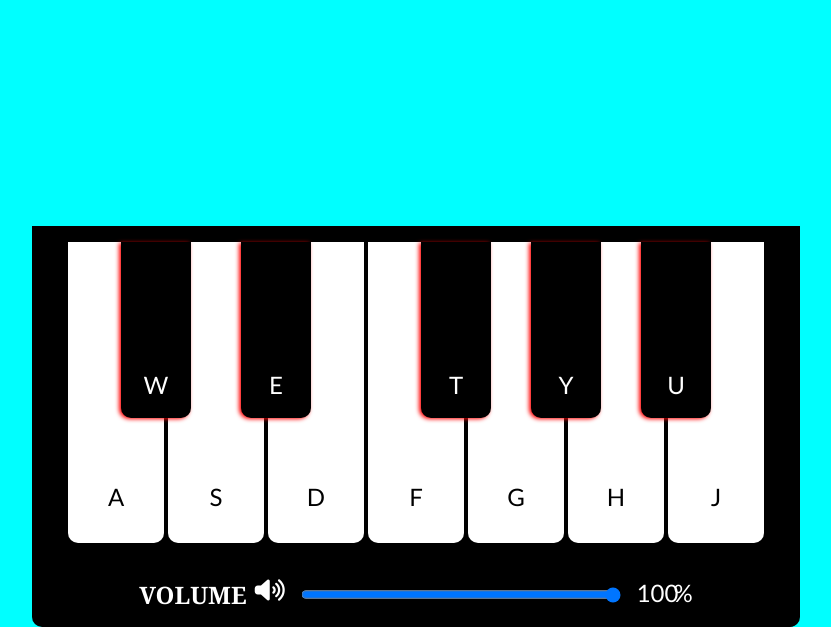
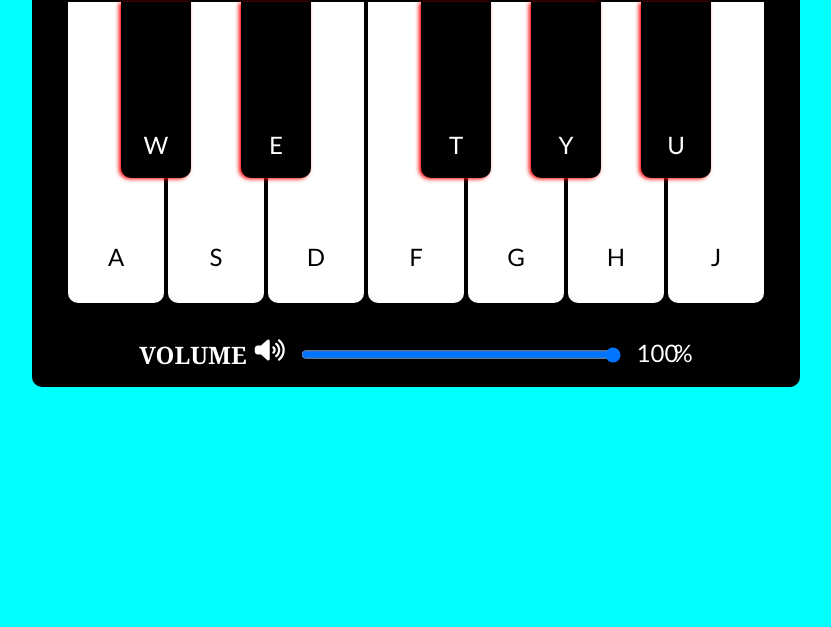
Before and after one commit to PrgAhmad/Piano, a plain HTML site: page index.html in a window 1280 px wide. Shown: the part 254-881 px from the top of the page, without its empty margins (224-1055 px from the left). After the commit the page ends 800 px from the top, so only its background shows below. Drawn offline with Linux system fonts and the light colour scheme; files whose address does not match are found by name.

Commit message:
Update style.css

```diff
--- a/style.css
+++ b/style.css
@@ -56,7 +56,6 @@ body{
     margin: auto;
    display: flex;
    justify-content: center;
-   margin-top: 30vh;
    background-color: black;
 }
 .blck{
```
